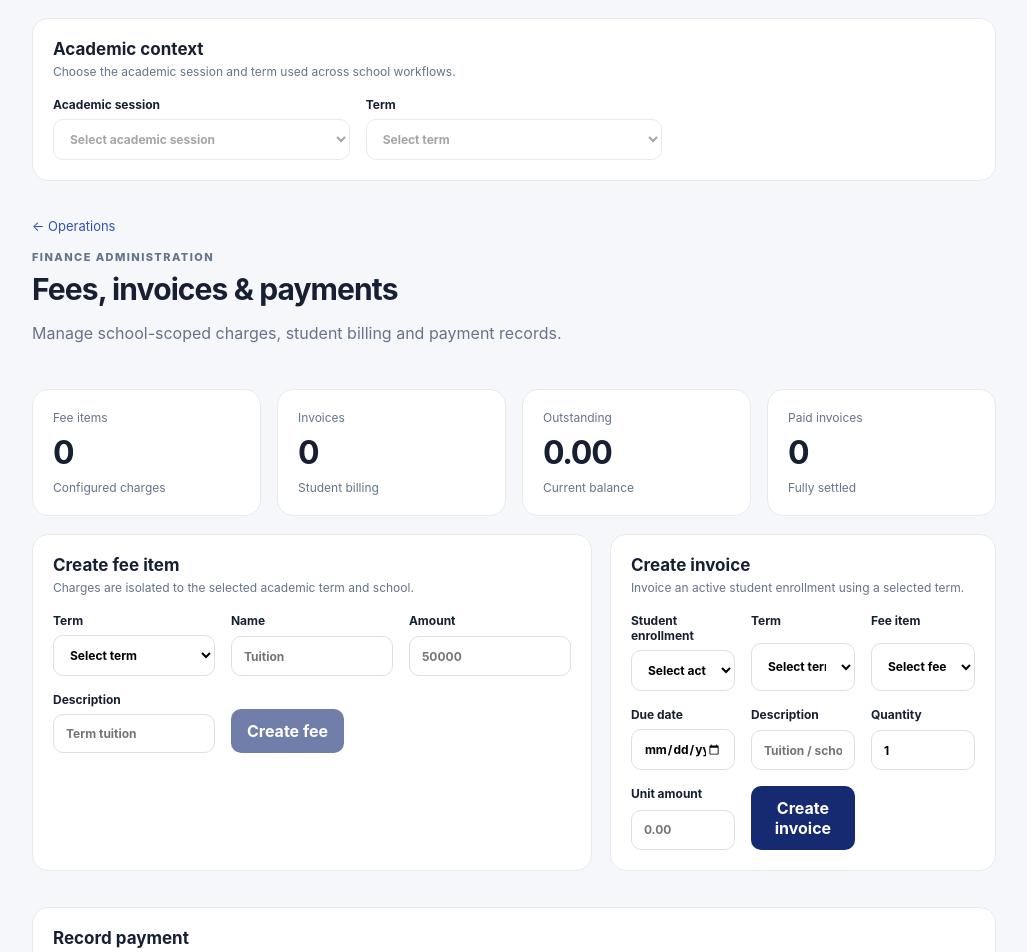
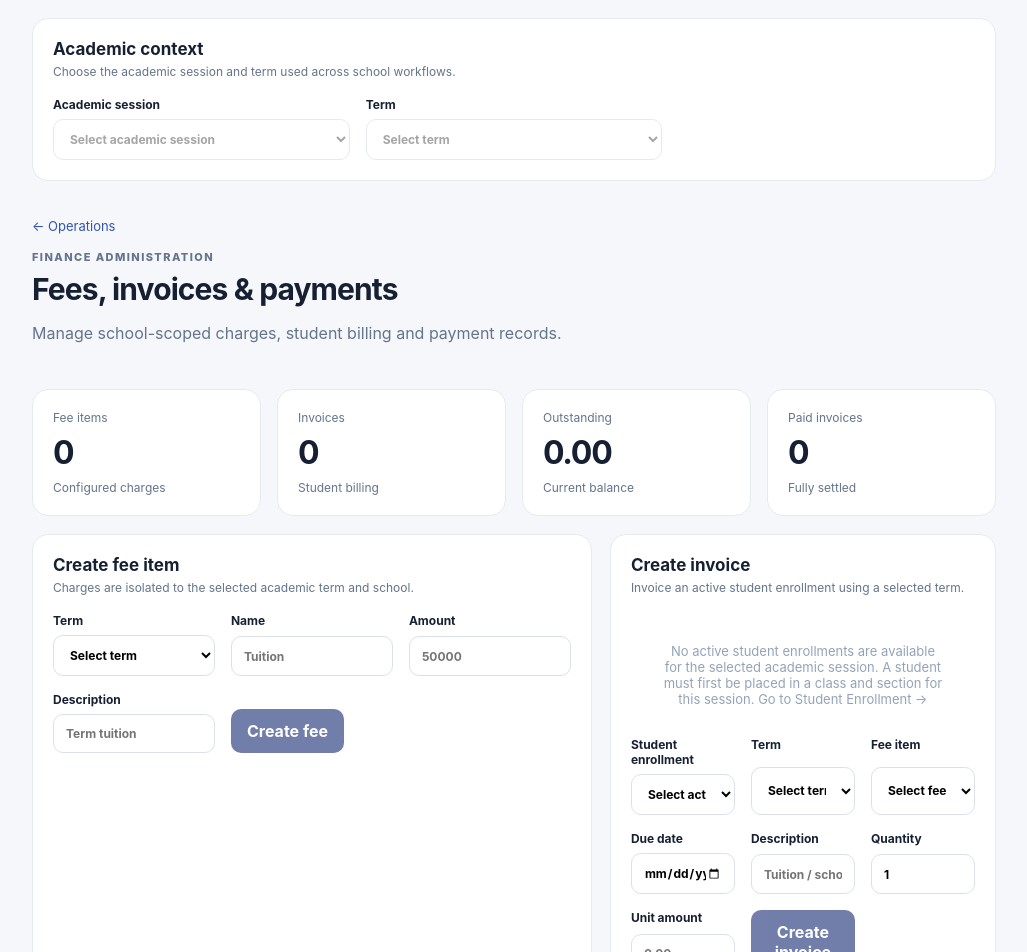
Before and after one commit to Stonez-Digital/user-management-app, a Next.js app in the folder frontend/: page /dashboard/finance in a window 1280 px wide. Shown: the top 952 px of the page, without its empty margins (250-1277 px from the left). Built offline with nearby package versions, Linux system fonts and the light colour scheme.

Commit message:
fix: guide finance admins to enroll students before invoicing

```diff
--- a/frontend/app/dashboard/finance/page.tsx
+++ b/frontend/app/dashboard/finance/page.tsx
@@ -44,7 +44,7 @@ function FinanceContent(){
    <label>Description<input value={fee.description}onChange={e=>setFee({...fee,description:e.target.value})}placeholder="Term tuition"/></label>
    <div className="form-action"><button disabled={busy||!fee.term_id||!fee.name||!fee.amount}onClick={()=>submit("/admin/terms/"+fee.term_id+"/fees",{name:fee.name,description:fee.description,amount:Number(fee.amount),active:true},()=>setFee({...fee,name:"",description:"",amount:""}))}>{busy?"Saving...":"Create fee"}</button></div>
   </div></Panel>
-  <Panel title="Create invoice" text="Invoice an active student enrollment using a selected term."><form className="form-grid" onSubmit={e=>{e.preventDefault();if(!invoice.student_enrollment_id||!invoice.term_id||!invoice.due_date||!invoice.description||Number(invoice.quantity)<=0||Number(invoice.unit_amount)<=0){setError("Complete all invoice fields before creating the invoice.");return}setError("");submit("/admin/invoices",{student_enrollment_id:invoice.student_enrollment_id,term_id:invoice.term_id,due_date:invoice.due_date,lines:[{fee_item_id:invoice.fee_item_id||undefined,description:invoice.description.trim(),quantity:Number(invoice.quantity),unit_amount:Number(invoice.unit_amount)}]},()=>setInvoice({...invoice,student_enrollment_id:"",due_date:"",fee_item_id:"",description:"",quantity:"1",unit_amount:""}))}}>
+  <Panel title="Create invoice" text="Invoice an active student enrollment using a selected term.">{enrollments.length===0&&<div className="empty">No active student enrollments are available for the selected academic session. A student must first be placed in a class and section for this session. <Link href="/dashboard/enrollments">Go to Student Enrollment →</Link></div>}<form className="form-grid" onSubmit={e=>{e.preventDefault();if(!invoice.student_enrollment_id||!invoice.term_id||!invoice.due_date||!invoice.description||Number(invoice.quantity)<=0||Number(invoice.unit_amount)<=0){setError("Complete all invoice fields before creating the invoice.");return}setError("");submit("/admin/invoices",{student_enrollment_id:invoice.student_enrollment_id,term_id:invoice.term_id,due_date:invoice.due_date,lines:[{fee_item_id:invoice.fee_item_id||undefined,description:invoice.description.trim(),quantity:Number(invoice.quantity),unit_amount:Number(invoice.unit_amount)}]},()=>setInvoice({...invoice,student_enrollment_id:"",due_date:"",fee_item_id:"",description:"",quantity:"1",unit_amount:""}))}}>
    <label>Student enrollment<select required value={invoice.student_enrollment_id}onChange={e=>setInvoice({...invoice,student_enrollment_id:e.target.value})}><option value="">Select active enrollment</option>{enrollments.map(x=><option key={x.id}value={x.id}>{x.student?.first_name||x.student?.user?.first_name||x.student?.last_name||x.student_id||x.id} — {x.class?.name||x.class_name||"enrollment"}</option>)}</select></label>
    <label>Term<select required value={invoice.term_id}onChange={e=>{const id=e.target.value;const t=terms.find(x=>x.id===id);setInvoice({...invoice,term_id:id,due_date:t?.end_date?t.end_date.slice(0,10):invoice.due_date})}}><option value="">Select term</option>{terms.map(t=><option key={t.id}value={t.id}>{t.name}</option>)}</select></label>
    <label>Fee item<select value={invoice.fee_item_id} onChange={e=>{const id=e.target.value;const item=fees.find(x=>x.id===id);setInvoice({...invoice,fee_item_id:id,description:item?.name||invoice.description,unit_amount:item?.amount!=null?String(item.amount):invoice.unit_amount})}}><option value="">Select fee item or enter manually</option>{fees.filter(x=>(!invoice.term_id||x.term_id===invoice.term_id)&&x.active!==false).map(x=><option key={x.id} value={x.id}>{x.name} — {x.amount}</option>)}</select></label>
@@ -52,7 +52,7 @@ function FinanceContent(){
    <label>Description<input required value={invoice.description}onChange={e=>setInvoice({...invoice,description:e.target.value})}placeholder="Tuition / school fees"/></label>
    <label>Quantity<input required type="number"min="0.01"step="0.01"value={invoice.quantity}onChange={e=>setInvoice({...invoice,quantity:e.target.value})}/></label>
    <label>Unit amount<input required type="number"min="0.01"step="0.01"value={invoice.unit_amount}onChange={e=>setInvoice({...invoice,unit_amount:e.target.value})}placeholder="0.00"/></label>
-   <div className="form-action"><button type="submit" disabled={busy}>{busy?"Creating invoice…":"Create invoice"}</button></div>
+   <div className="form-action"><button type="submit" disabled={busy||enrollments.length===0}>{busy?"Creating invoice…":"Create invoice"}</button></div>
   </form></Panel>
  </section>
  <section className="panel"><div className="panel-head"><div><h2>Record payment</h2><p>Payments are validated against the invoice balance and remain school-scoped.</p></div></div><div className="form-grid">
```
